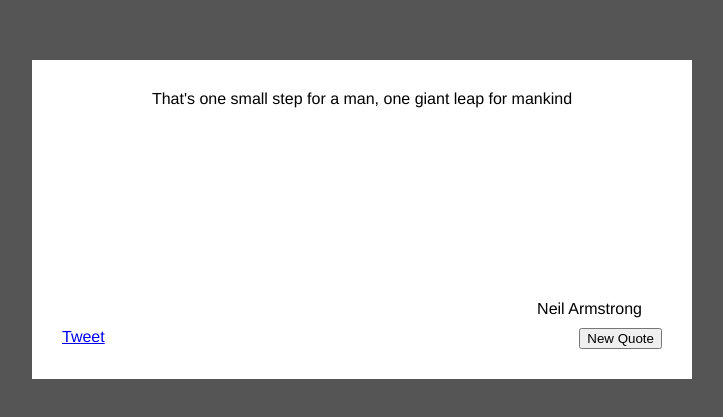
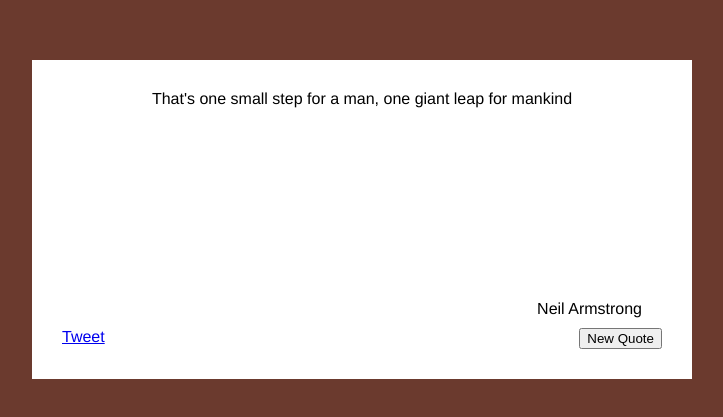
Before and after one commit to WofWca/my-fcc-random-qoute-machine, a Vue app: page / in a window 1280 px wide. Shown: the part 181-598 px from the top of the page, without its empty margins (278-1001 px from the left). Built offline with nearby package versions, Linux system fonts and the light colour scheme.

Commit message:
Add color rotation

```diff
--- a/src/App.vue
+++ b/src/App.vue
@@ -37,7 +37,7 @@ export default class App extends Vue {
     { text: 'Small loan of a millon dollars', author: 'Donald J. Trump' },
     { text: 'It drowned', author: 'Vladimir Putin' },
   ];
-  private backgroundColor = '#555'; // TODO.
+  private primaryColorHue: number = 0;
   private currQuote: Quote = this.quotes[0];
   private created() {
     this.changeQuote();
@@ -53,12 +53,15 @@ export default class App extends Vue {
       }
     }
     this.currQuote = this.quotes[nextQuoteInd];
+
+    this.primaryColorHue = Math.floor(Math.random() * 360);
   }
   get tweetButtonHref(): string {
     const queryText = encodeURI(`"${this.currQuote.text}" – ${this.currQuote.author}`);
     const queryHashtags = 'quotes,freeCodeCamp,VueJS';
     return `https://twitter.com/intent/tweet?text=${queryText}&hashtags=${queryHashtags}`;
   }
+  get backgroundColor() { return `hsl(${this.primaryColorHue}, 40%, 30%)`; }
 }
 </script>
 
```
